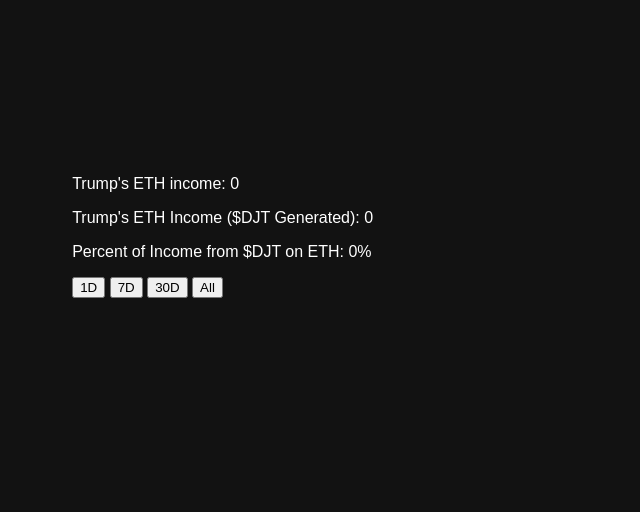
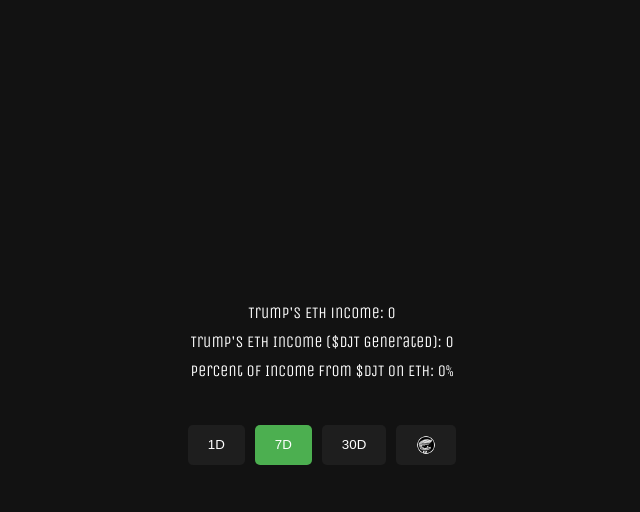
Before and after one commit to save-america-djt-on-eth/eth-income-dashboard, a plain HTML site: page frontend/index.html in a window 1280 px wide. Shown: the part 288-800 px from the top of the page, without its empty margins (318-958 px from the left). Drawn offline with nearby package versions, Linux system fonts and the light colour scheme; no server answers.

Commit message:
Update index.html

```diff
--- a/frontend/index.html
+++ b/frontend/index.html
@@ -4,26 +4,36 @@
     <meta charset="UTF-8">
     <meta name="viewport" content="width=device-width, initial-scale=1.0">
     <title>Donald J. Trump ETH Dashboard</title>
+    <link href="https://fonts.googleapis.com/css2?family=Unica+One&display=swap" rel="stylesheet">
     <link rel="stylesheet" href="styles.css">
 </head>
 <body>
-    <div id="dashboard">
+    <div class="container">
         <h1>Donald J. Trump ETH Dashboard</h1>
-        <div id="chart">
-            <canvas id="ethChart"></canvas>
+        <div id="chart-container">
+            <div id="myChart" style="height: 400px;"></div>
         </div>
-        <div id="stats">
-            <p>Trump's ETH income: <span id="trumpEthIncome">0</span></p>
-            <p>Trump's ETH Income ($DJT Generated): <span id="trumpDjtIncome">0</span></p>
-            <p>Percent of Income from $DJT on ETH: <span id="percentIncome">0%</span></p>
+        <div class="metrics">
+            <div id="eth-total">
+                Trump's ETH income: <span id="total-eth">0</span>
+            </div>
+            <div id="eth-djt">
+                Trump's ETH Income ($DJT Generated): <span id="eth-generated-djt">0</span>
+            </div>
+            <div id="eth-percentage">
+                Percent of Income from $DJT on ETH: <span id="eth-percentage-value">0%</span>
+            </div>
         </div>
-        <div id="buttons">
-            <button id="1d" onclick="fetchData('1d')">1D</button>
-            <button id="7d" onclick="fetchData('7d')">7D</button>
-            <button id="30d" onclick="fetchData('30d')">30D</button>
-            <button id="all" onclick="fetchData('all')">All</button>
+        <div id="time-frame-buttons">
+            <button id="btn-1d">1D</button>
+            <button id="btn-7d">7D</button>
+            <button id="btn-30d">30D</button>
+            <button id="btn-custom">
+                <img src="greyscale-djt.ico" alt="Custom" style="width: 20px; height: 20px; vertical-align: middle;">
+            </button>
         </div>
     </div>
+    <script src="https://code.highcharts.com/highcharts.js"></script>
     <script src="scripts.js"></script>
 </body>
 </html>
```
